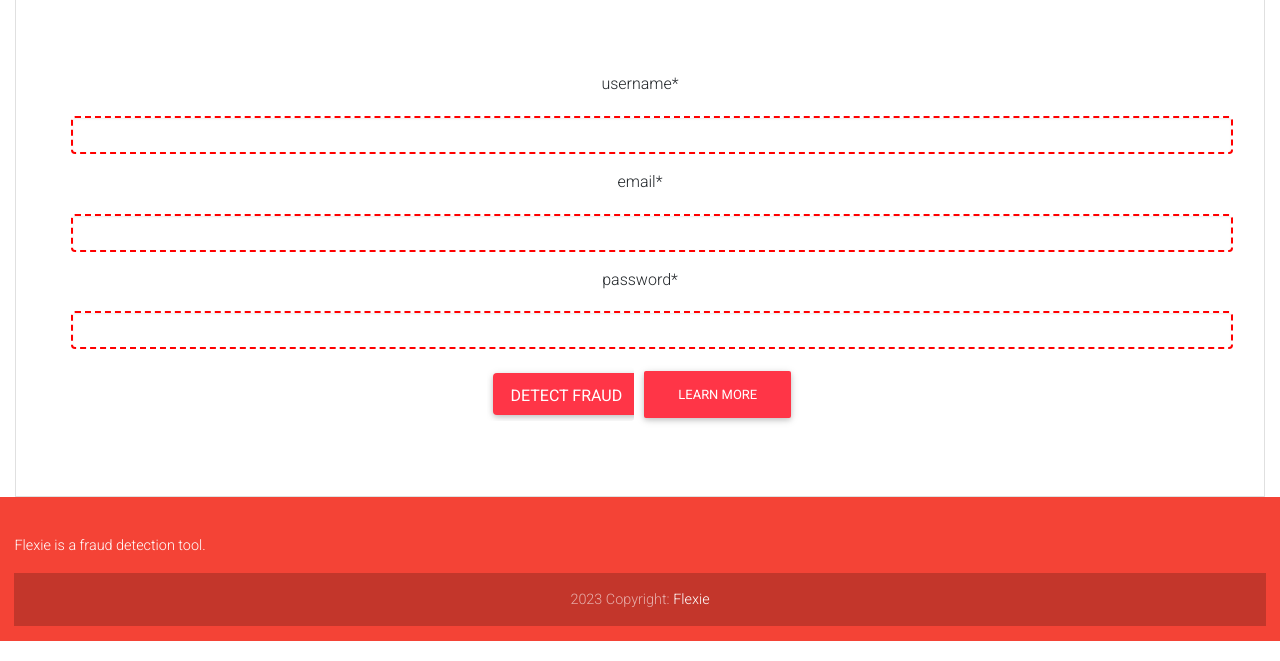
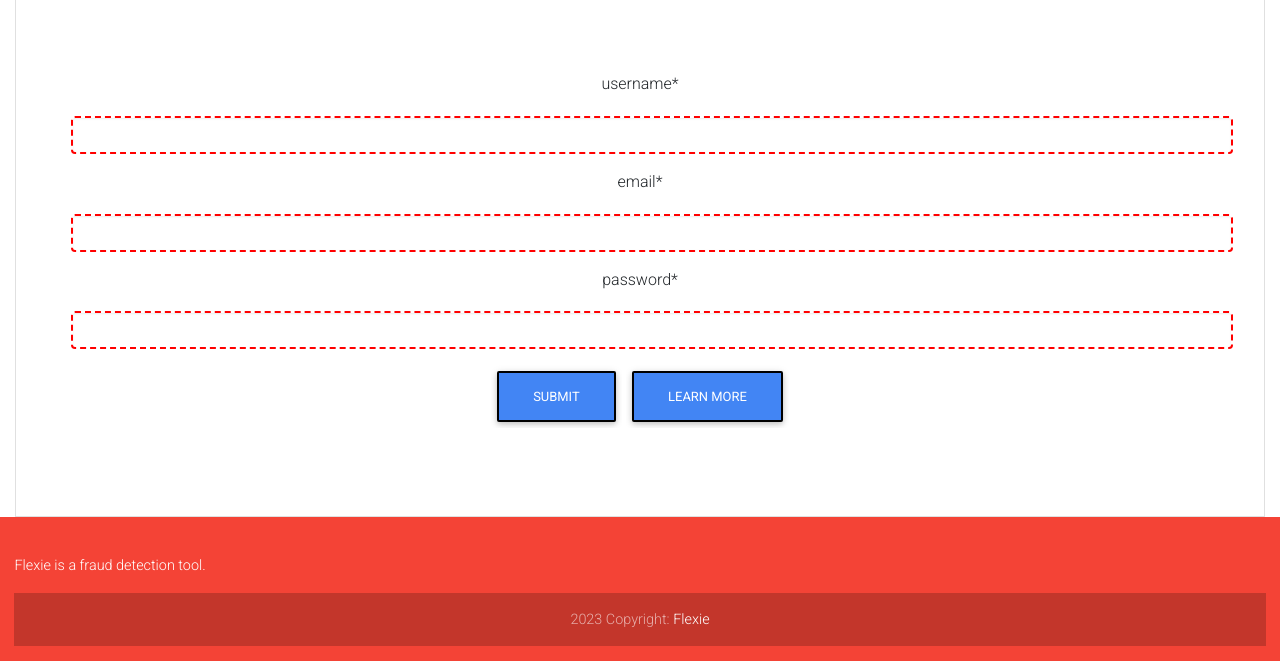
Before and after one commit to AgnesNM/Flexie, a Django app: page / in a window 1280 px wide. Shown: the part 548-1209 px from the top of the page. Run offline with Django 3.2, Linux system fonts and the light colour scheme; some libraries are stand-ins or nearby versions.

Commit message:
edit form using srispy form helpers

```diff
--- a/FlexieApp/forms.py
+++ b/FlexieApp/forms.py
@@ -5,9 +5,23 @@ from django import forms
 #     email = forms.EmailField()
 #     password = forms.CharField(widget=forms.PasswordInput)
 
+from crispy_forms.helper import FormHelper
+
+from crispy_forms.layout import Submit
+
+class UserInput(forms.Form):
+    def __init__(self, *args, **kwargs):
+        super().__init__(*args, **kwargs)
+        self.helper = FormHelper()
+        self.helper.form_id = 'id-detectFraud'
+        self.helper.form_class = 'detectForms'
+        self.helper.form_method = 'post'
+        self.helper.form_action = 'detect fraud'
+
+        self.helper.add_input(Submit('submit', 'Submit'))
+        self.helper.add_input(Submit('learn more', 'Learn More'))
 
 
-class UserInput(forms.Form):
     username = forms.CharField(
         label = "username",
         max_length = 80,
--- a/templates/FlexieApp/index.html
+++ b/templates/FlexieApp/index.html
@@ -100,12 +100,7 @@
 
 							{% csrf_token %}
 
-							{{ form|crispy }}
-
-							<label class="form-label" for="detect"></label>
-							<input class="btn btn-danger form-control form-control-lg" id="detect" name="button" type="submit" value="DETECT FRAUD">
-							<!-- <button class="btn btn-danger btn-outline-danger btn-rounded" type="button" id="learn"><a href="http://127.0.0.1:8000/FlexieApp/about/">LEARN MORE</a></button>  -->
-							<a class="btn btn-danger" href="http://127.0.0.1:8000/FlexieApp/about/" role="button">LEARN MORE</a>
+							{% crispy form form.helper %}
 
 						</form>
 
```
